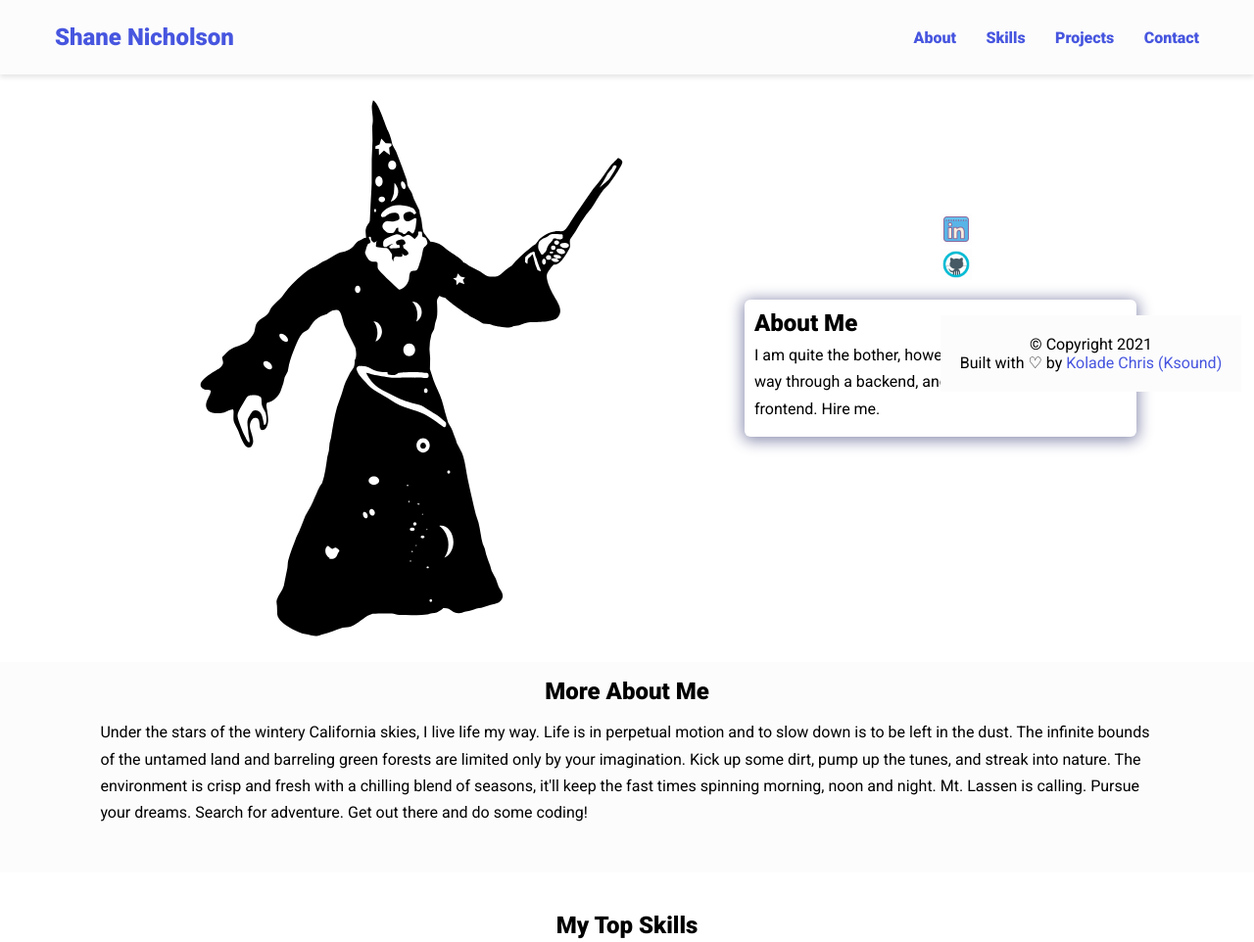
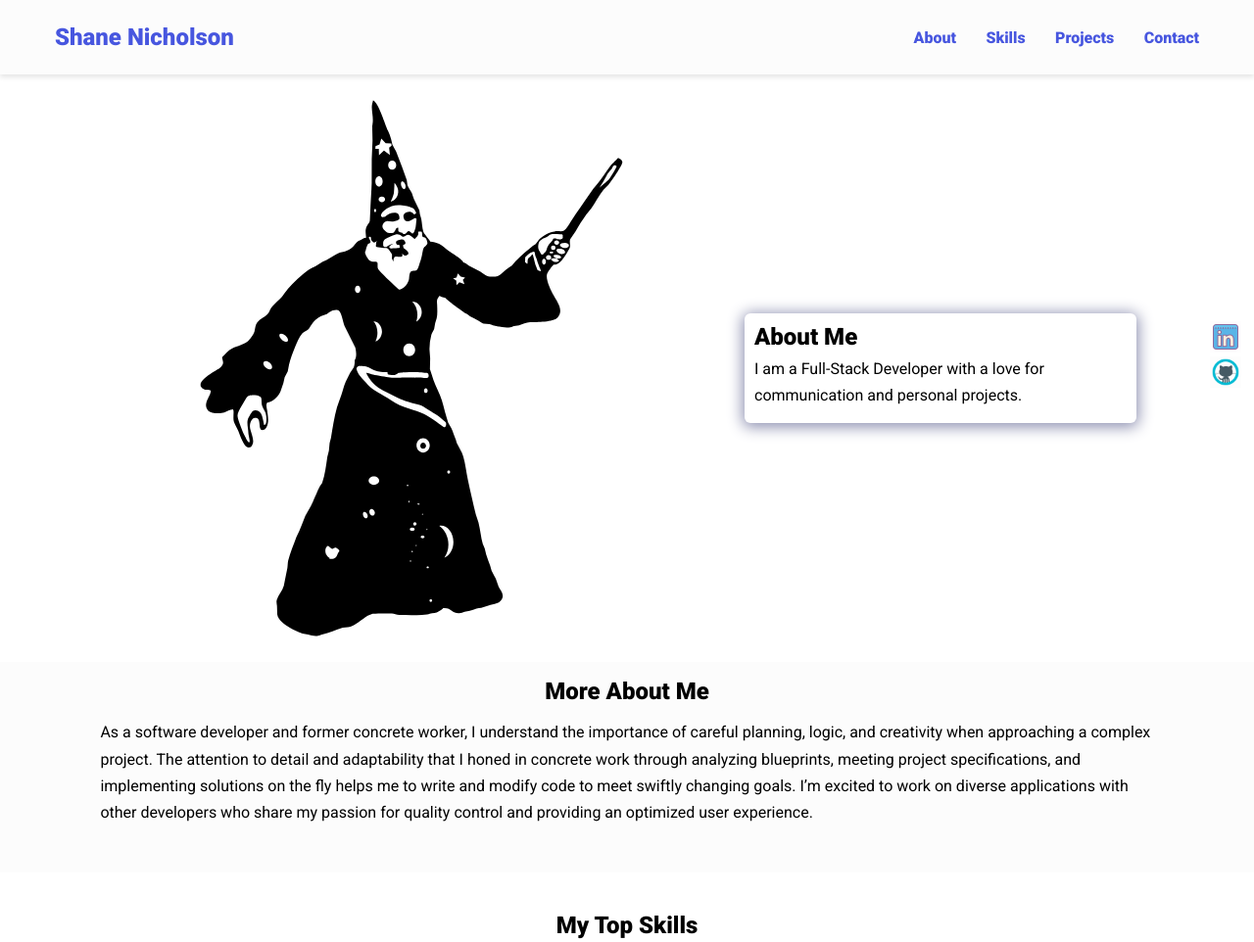
Before and after one commit to MrShanester/MrShanester.github.io, a plain HTML site: page index.html in a window 1280 px wide. Shown: the top 962 px of the page at 98% size. Drawn offline with nearby package versions, Linux system fonts and the light colour scheme.

Commit message:
Adds information to the About me sections

```diff
--- a/index.html
+++ b/index.html
@@ -52,7 +52,7 @@
       <div class="bio animate__animated animate__shakeX">
         <h2 class="bio-title">About Me</h2>
         <p class="bio-text">
-          I am quite the bother, however, I can blindly stuble my way through a backend, and create one hell of a janky frontend. Hire me.
+          I am a Full-Stack Developer with a love for communication and personal projects.
         </p>
       </div>
 </section>
@@ -61,7 +61,7 @@
     <section class="more-about">
       <h2>More About Me</h2>
       <p>
-        Under the stars of the wintery California skies, I live life my way. Life is in perpetual motion and to slow down is to be left in the dust. The infinite bounds of the untamed land and barreling green forests are limited only by your imagination. Kick up some dirt, pump up the tunes, and streak into nature. The environment is crisp and fresh with a chilling blend of seasons, it'll keep the fast times spinning morning, noon and night. Mt. Lassen is calling. Pursue your dreams. Search for adventure. Get out there and do some coding!
+        As a software developer and former concrete worker, I understand the importance of careful planning, logic, and creativity when approaching a complex project. The attention to detail and adaptability that I honed in concrete work through analyzing blueprints, meeting project specifications, and implementing solutions on the fly helps me to write and modify code to meet swiftly changing goals. I’m excited to work on diverse applications with other developers who share my passion for quality control and providing an optimized user experience.
       </p>
       <p>
         <!-- Lorem ipsum dolor sit amet consectetur, adipisicing elit. Consequuntur -->
@@ -232,19 +232,19 @@
       <a href="https://github.com/MrShanester" target="_blank"
         ><img src="assets/icons/icons8-github.gif" alt="Github" class="socicon"
       /></a>
-
+    </div>
     <!-- Scroll to top -->
 
     <!-- Footer section -->
     <footer>
-      <p class="copy">&copy; Copyright 2021</p>
+      <p class="copy">&copy; Copyright 2022</p>
       <p class="copy">
-        Built with &#x2661; by
-        <a href="https://twitter.com/koladechris" target="_blank"
-          >Kolade Chris (Ksound)</a
-        >
+        Built with HTML, CSS, & JS; by
+
+        Shane Nicholson
+
       </p>
-</footer>
+    </footer>
     <!-- Website scripts -->
 
 
```
